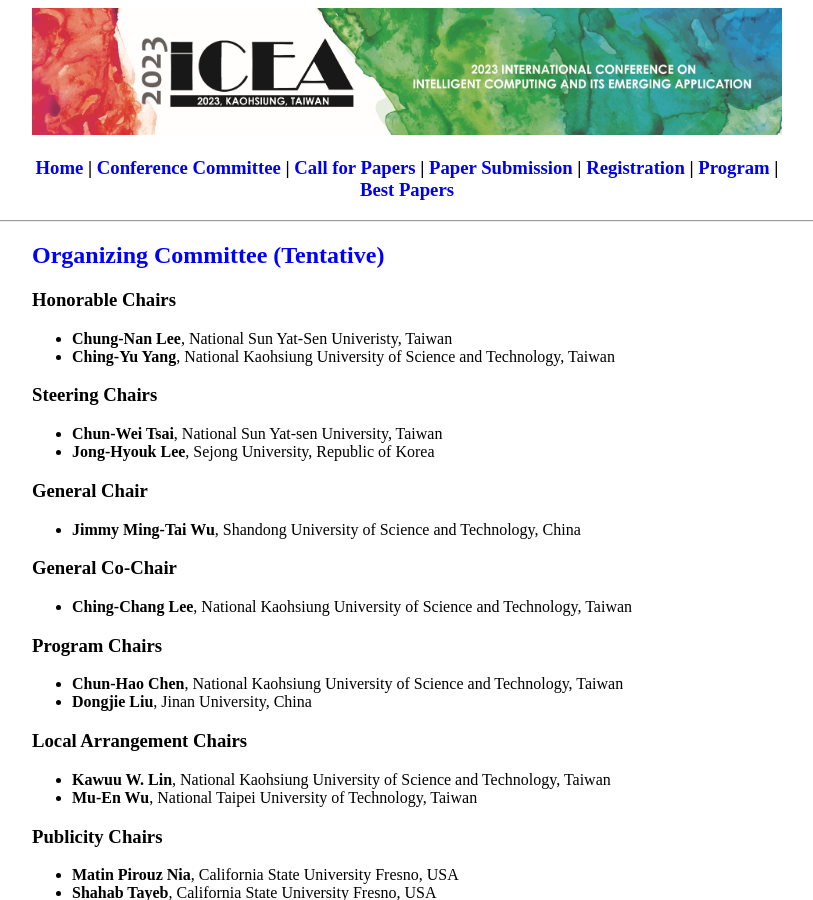
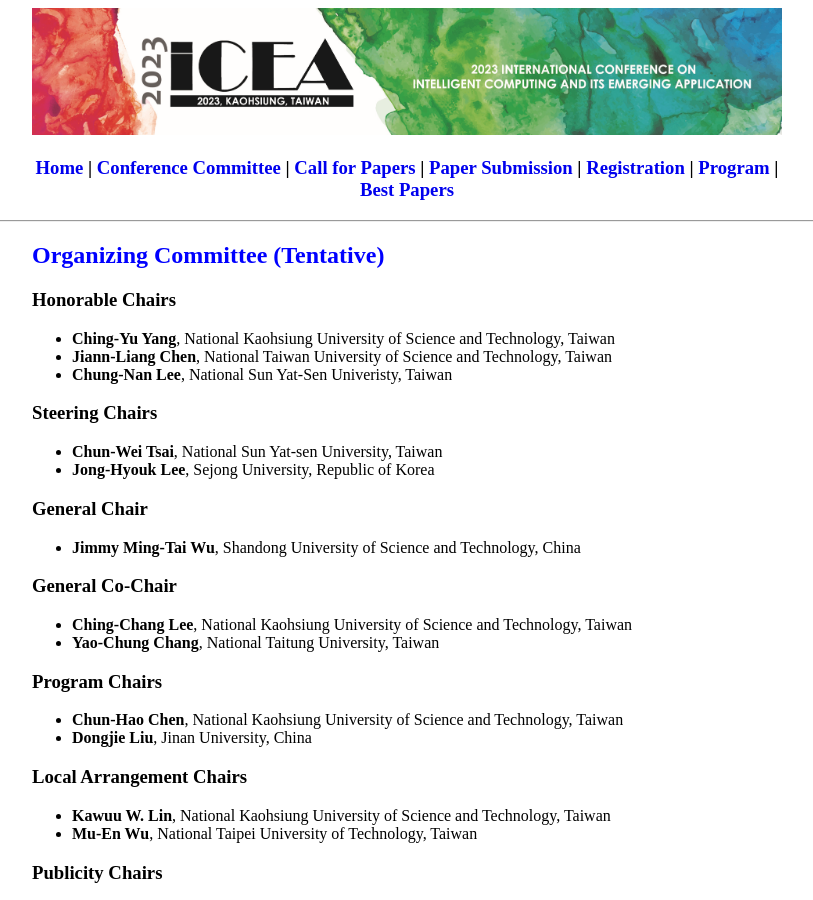
Before and after one commit to icea-conf/2023, a Jekyll site: the page built from committee/index.html, in a window 1280 px wide and 900 px high. Shown: the whole window, without its empty margins (233-1046 px from the left). Built offline with Jekyll 4.4.1, drawn with Linux system fonts in a browser that asks for light colours.

Commit message:
Update index.html

```diff
--- a/committee/index.html
+++ b/committee/index.html
@@ -8,8 +8,9 @@
 			<h2 style="color:#0000FF">Organizing Committee (Tentative)</h2>
 				<h3>Honorable Chairs</h3>
 				<ul>
+					<li><b>Ching-Yu Yang</b>, National Kaohsiung University of Science and Technology, Taiwan</li>
+					<li><b>Jiann-Liang Chen</b>, National Taiwan University of Science and Technology, Taiwan</li>
 					<li><b>Chung-Nan Lee</b>, National Sun Yat-Sen Univeristy, Taiwan</li>
-					<li><b>Ching-Yu Yang</b>, National Kaohsiung University of Science and Technology, Taiwan</li>
 				</ul>
 
 				<h3>Steering Chairs</h3>
@@ -26,6 +27,7 @@
 				<h3>General Co-Chair</h3>
 				<ul>
 					<li><b>Ching-Chang Lee</b>, National Kaohsiung University of Science and Technology, Taiwan</li>
+					<li><b>Yao-Chung Chang</b>, National Taitung University, Taiwan</li>
 				</ul>
 
 				<h3>Program Chairs</h3>
```
